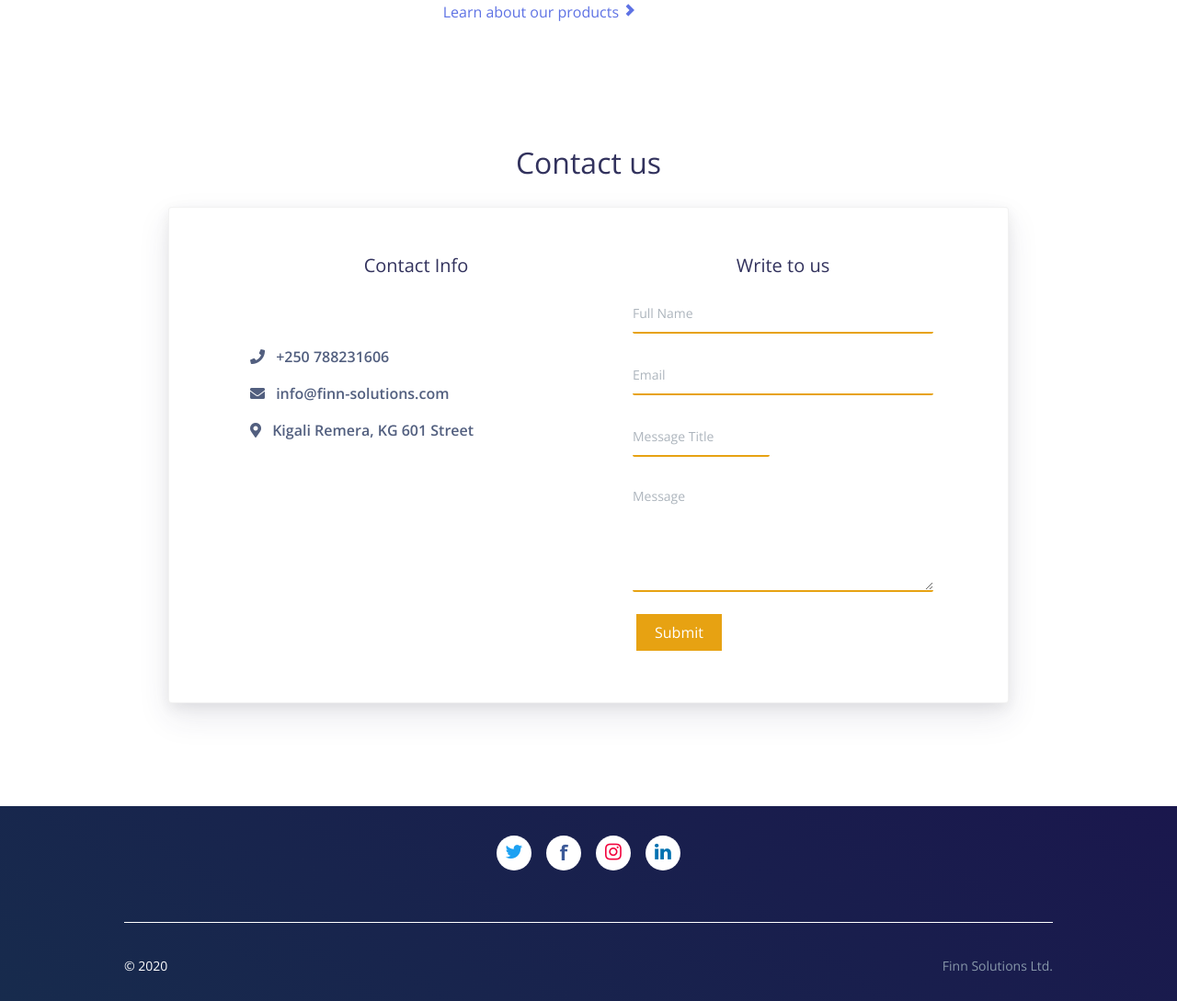
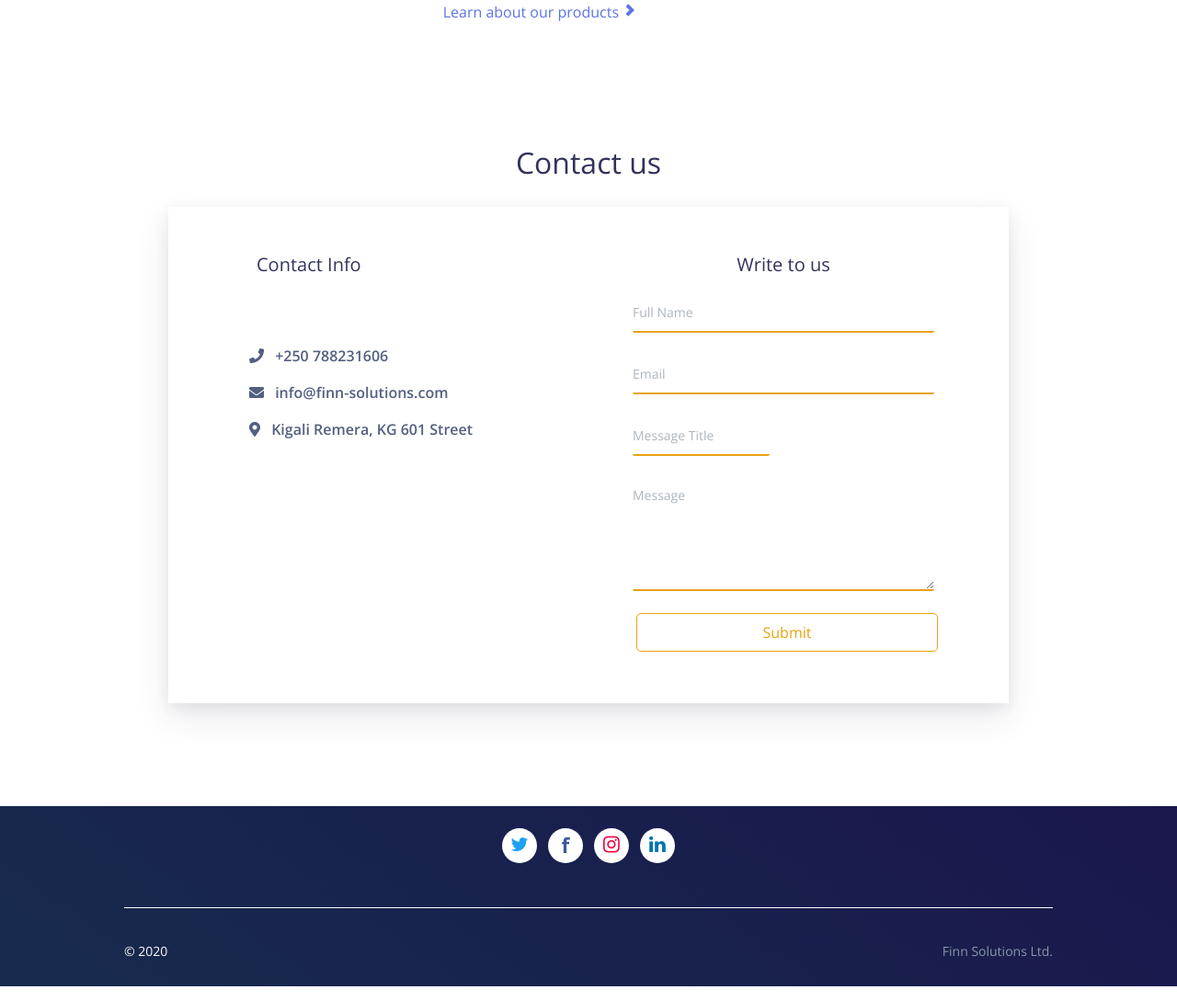
Before and after one commit to KevinLeeMiguel/finn-solutions-website, a PHP site: page /index.html in a window 1280 px wide. Shown: the part 1698-2787 px from the top of the page at 92% size. Run offline with PHP 8.4, Linux system fonts and the light colour scheme; some libraries are stand-ins or nearby versions.

Commit message:
few changes on contact

```diff
--- a/assets/css/our-style.css
+++ b/assets/css/our-style.css
@@ -79,10 +79,11 @@
     border-bottom: 2px solid #E7A212;
 }
 
-button {
-    background-color: #E7A212;
-    border: none;
-    color: white;
+.msg-button {
+    background-color: transparent;
+    border: 1px solid #E7A212;
+    border-radius: .3em;
+    color: #E7A212;
     padding: 8px 20px;
     text-align: center;
     text-decoration: none;
@@ -93,4 +94,11 @@
     cursor: pointer;
     position: relative;
     right: 0;
+    width: 100%;
 }
+
+.msg-button:hover{
+    background-color: #E7A212;
+    color: white;
+    font-weight: 600;
+}
--- a/index.html
+++ b/index.html
@@ -244,11 +244,11 @@
         <div class="section features-1">
             <div class="container bg-grey">
                 <h2 class="text-center"> Contact us</h2>
-                <div class="mt-4 card  shadow p-lg-5 p-2 ml-lg-5 mr-lg-5">
+                <div class="mt-4  shadow p-lg-5 p-2 ml-lg-5 mr-lg-5">
                     <div class="row ">
                         <div class="col-md-6 mb-5 mb-md-0">
-                            <h5 class="ml-5 text-center mb-lg-6 mb-4">Contact Info</h5>
-                            <ul style="list-style: none;">
+                            <h5 class="ml-5 mb-lg-6 d-none d-md-block">Contact Info</h5>
+                            <ul style="list-style: none;" class="mt-5">
                                 <li class="font-weight-bold mb-3"><i class="fas fa-phone mr-2"></i> +250 788231606</li>
                                 <li class="font-weight-bold mb-3"><i class="fas fa-envelope mr-2"></i>
                                     info@finn-solutions.com</li>
@@ -257,7 +257,7 @@
                             </ul>
                         </div>
                         <div class="col-md-6 contact">
-                            <h5 class="text-center">Write to us</h5>
+                            <h5 class="text-center d-xs-none d-sm-none d-none d-md-block">Write to us</h5>
                             <div class="row ">
                                 <form class="mx-5">
                                     <div class="row">
@@ -284,7 +284,7 @@
                                         <textarea class="form-control transparent-input" rows="5"
                                             placeholder="Message"></textarea>
                                     </div>
-                                    <button class="w3-button  w3-round-xlarge" id="button"> Submit</button>
+                                    <button class="w3-button msg-button  w3-round-xlarge" id="button"> Submit</button>
                                 </form>
                             </div>
                         </div>
@@ -316,7 +316,7 @@
                         </button>
                         <button target="_blank" href="https://github.com/creativetimofficial" rel="nofollow"
                             class="btn btn-icon-only bg-white  rounded-circle" data-toggle="tooltip"
-                            data-original-title="Star on Github">
+                            data-original-title="Connect with us">
                             <span class="btn-inner--icon text-blue"><i class="text-linkedIn fa fa-linkedin-in"
                                     id="size-social-icon"></i></span>
                         </button>
```
